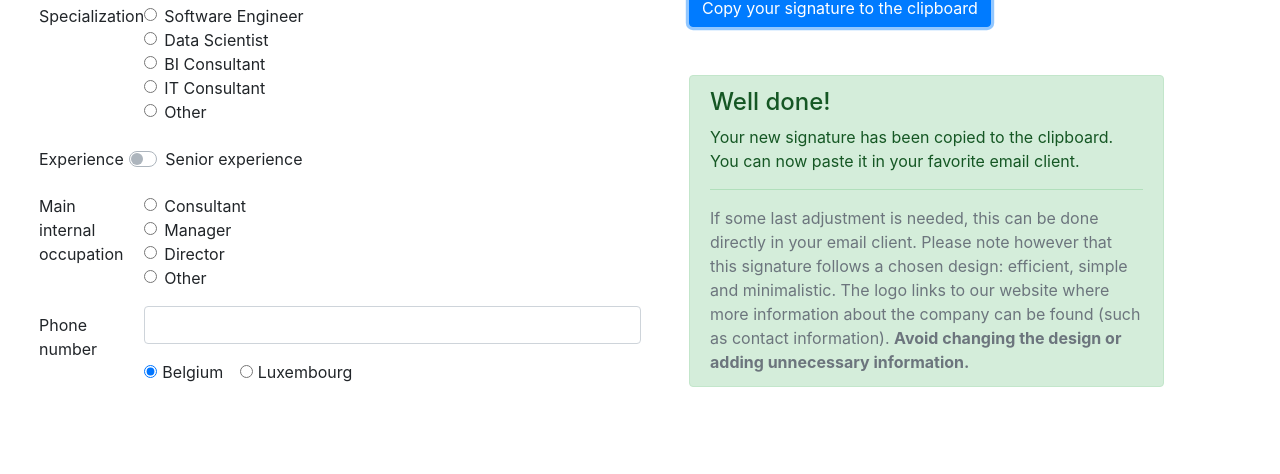
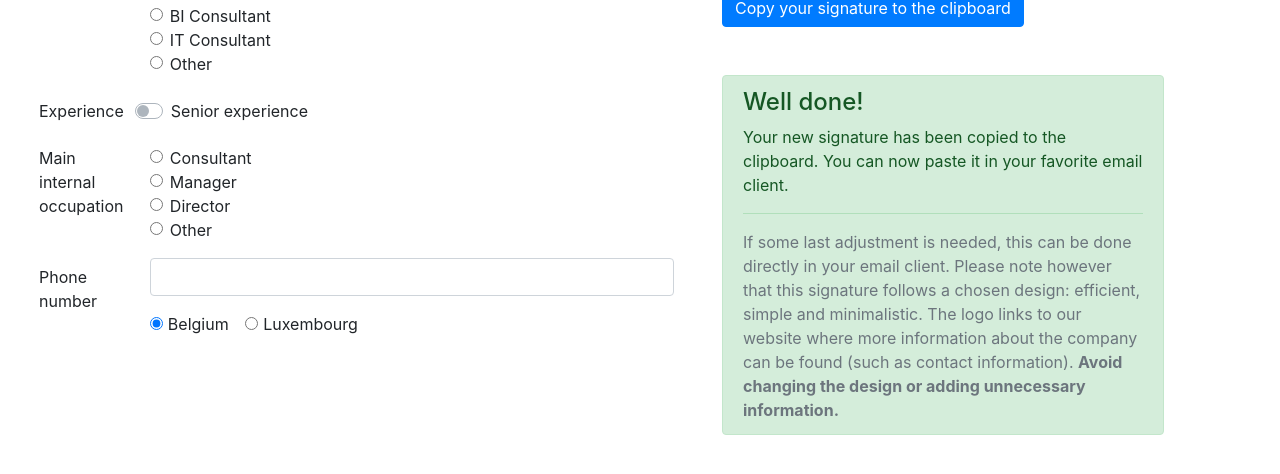
Before and after one commit to hermes-engineering/signature, a plain HTML site: page index.html in a window 1280 px wide. Both pictures are taken after a click on the button "Copy your signature to the clipboard". Shown: the part 330-804 px from the top of the page. Drawn offline with nearby package versions, Linux system fonts and the light colour scheme.

Commit message:
Add files via upload

```diff
--- a/index.html
+++ b/index.html
@@ -15,7 +15,7 @@
         <h1>Hermes Email Signature Generator</h1>
       </div>
         <div class="row">
-            <div class="col-7 pr-5">
+            <div class="col-lg-7">
               <div class="row pb-2">
                 <h3>Your information</h3>
               </div>
@@ -98,7 +98,7 @@
                   </div>
                 </div>
                 <fieldset class="form-group">
-                    <div  id="phone-formats"class="row mt-n4">
+                    <div  id="phone-formats"class="row mt-n4 pb-4">
                       <legend class="col-form-label col-sm-2 pt-0"></legend>
                       <div class="col-sm-10">
                 <div class="form-check form-check-inline">
@@ -114,7 +114,7 @@
             </fieldset>
                 </form>
             </div>
-            <div class="col">
+            <div class="col pl-5">
               <div class="row pb-3">
                 <h2>Your generated signature</h2>
               </div>
@@ -150,7 +150,7 @@
               <div class="row">
                 <button class="btn btn-primary" onclick="copySignature()">Copy your signature to the clipboard</button>
               </div>
-              <div id="confirmation" class="row pt-5" style="display: none">
+              <div id="confirmation" tabindex="-1" class="row pt-5" style="display: none">
                 <div class="alert alert-success" role="alert">
                   <h4 class="alert-heading">Well done!</h4>
                   <p>Your new signature has been copied to the clipboard. You can now paste it in your favorite email client.</p>
@@ -312,6 +312,7 @@
 
     function copySignature() {
       document.getElementById("confirmation").style.display = "block";
+      document.getElementById('confirmation').focus();
         const doc = document;
         const text = doc.getElementById("generated-signature");
         let range;
```
Also changed, not shown: signature-generator.html (+5 -4 lines).
